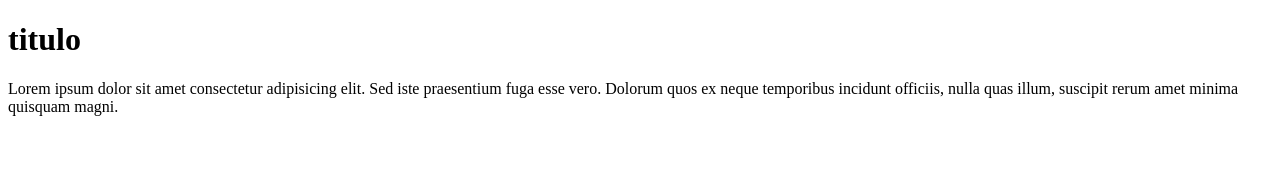
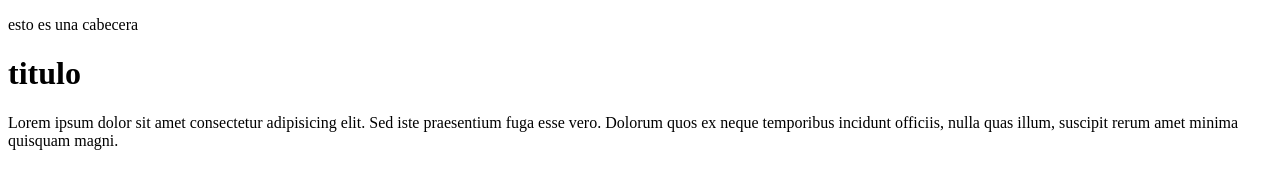
Before and after one commit to Ivanjesus2000/hyperblog, a plain HTML site: page index.html in a window 1280 px wide. Drawn offline with Linux system fonts and the light colour scheme.

Commit message:
agregamos una cabecera

```diff
--- a/index.html
+++ b/index.html
@@ -7,6 +7,11 @@
     <link rel="stylesheet" href="estilos.css" />
 </head>
 <body>
+    <div>
+       <nav>
+        <p class="cabecera">esto es una cabecera</p>
+       </nav>
+    </div>
     <h1>titulo</h1>
     <p>Lorem ipsum dolor sit amet consectetur adipisicing elit. Sed iste praesentium fuga esse vero. Dolorum quos ex neque temporibus incidunt officiis, nulla quas illum, suscipit rerum amet minima quisquam magni.</p>
 </body>
```
